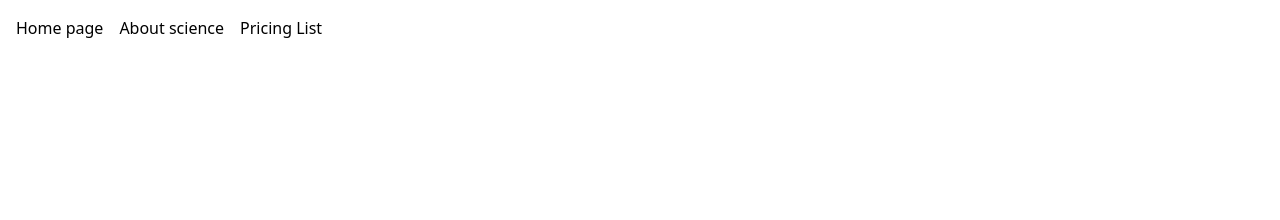
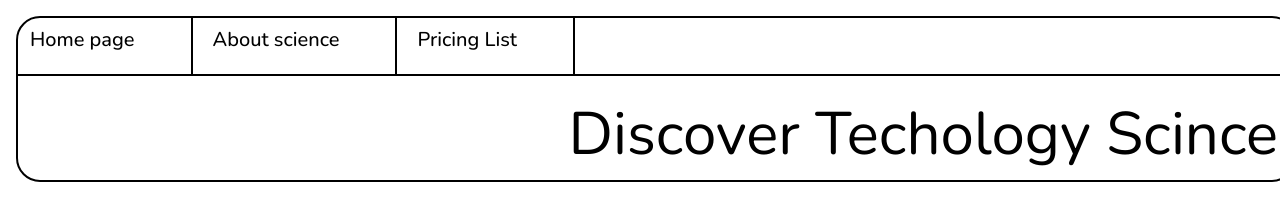
Before and after one commit to burakbehlull/discover-technology-science, a website: page src/index.html in a window 1280 px wide. Drawn offline with nearby package versions, Linux system fonts and the light colour scheme.

Commit message:
feat: Complete Navbar and Header sections

```diff
--- a/src/index.html
+++ b/src/index.html
@@ -7,15 +7,22 @@
 		<link rel="preconnect" href="https://fonts.gstatic.com" crossorigin>
 		<link href="https://fonts.googleapis.com/css2?family=Nunito:ital,wght@0,300;0,400;0,500;0,600;0,700;1,300;1,400;1,500;1,600;1,700&display=swap" rel="stylesheet">
 	</head>
-	<body class="mx-4 my-4">
-		<header>
+	<body class="container mx-4 my-4 font-Nunito">
+		<header class="h-full w-full border-2 border-black rounded-3xl">
 			<nav>
-				<ul class="flex list-none gap-4">
-					<li>Home page</li>
-					<li>About science</li>
-					<li>Pricing List</li>
+				<ul class="flex list-none gap-4 mx-2">
+					<li class="border-r-2 border-black font-medium text-xl pb-5 pt-2 pl-1 pr-14 hover:border-b-4 cursor-pointer duration-200">Home page</li>
+					<li class="border-r-2 border-black font-medium text-xl pb-5 pt-2 pl-1 pr-14 hover:border-b-4 cursor-pointer duration-200">About science</li>
+					<li class="border-r-2 border-black font-medium text-xl pb-5 pt-2 pl-1 pr-14 hover:border-b-4 cursor-pointer duration-200">Pricing List</li>
 				</ul>
 			</nav>
+
+			<!--<hr class="border-black pt-5" />-->
+			<div class="border-black border-t-2"></div>
+
+			<div class="pt-7 pb-4">
+				<h1 class="text-6xl text-end pr-4">Discover Techology Scince</h1>
+			</div>
 		</header>
 
 		<main>
```
Also changed, not shown: dist/styles.css.
